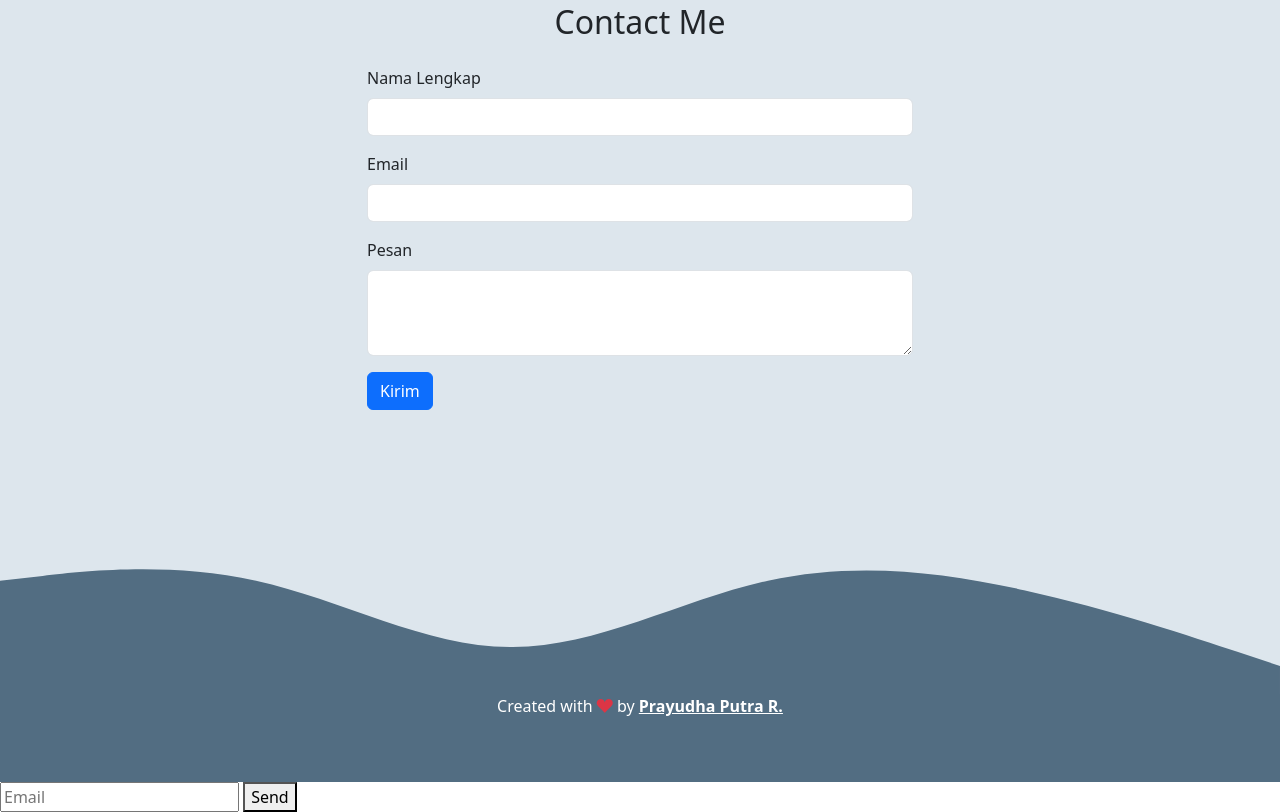
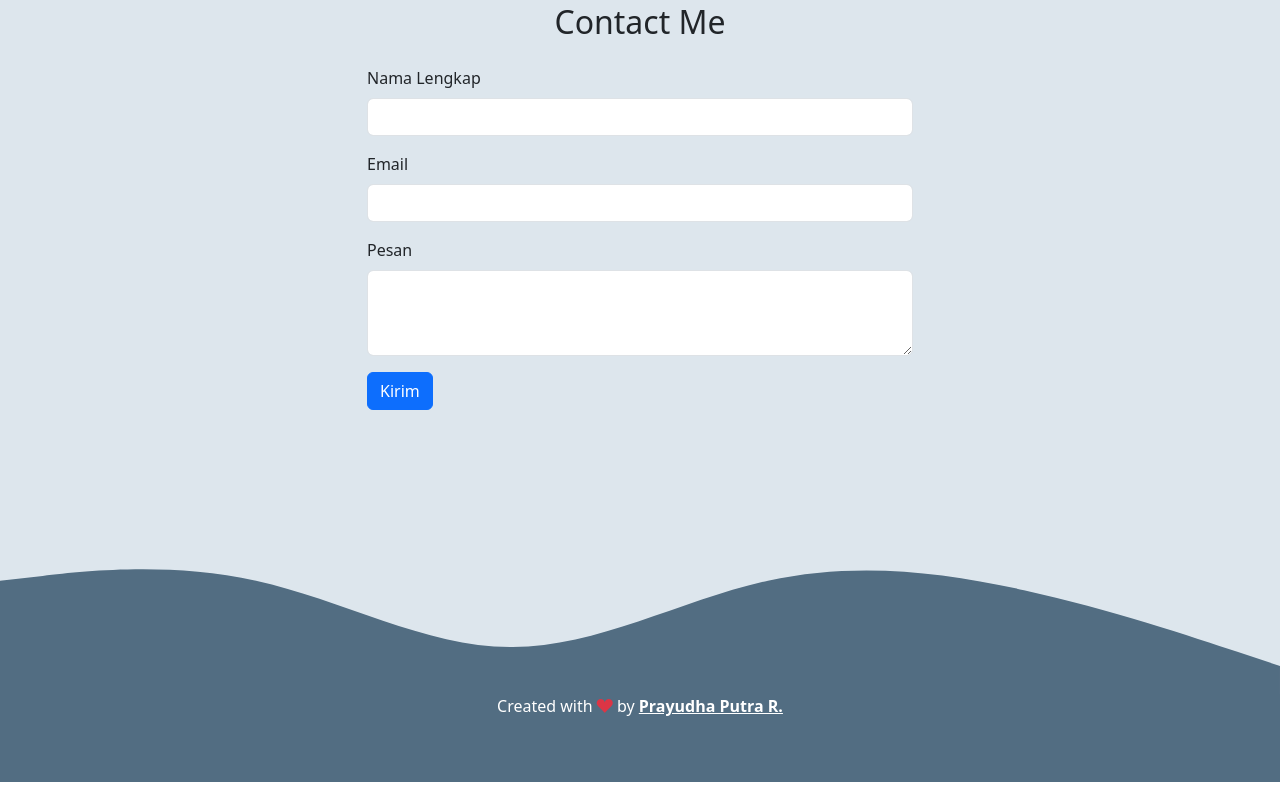
Before and after one commit to prayudhaputra/prayudhaputra.github.io, a plain HTML site: page index.html in a window 1280 px wide. Shown: the part 2608-3420 px from the top of the page. After the commit the page ends 3390 px from the top, so only its background shows below. Drawn offline with nearby package versions, Linux system fonts and the light colour scheme.

Commit message:
menghapus kesalahan tampilan form input di bawah halaman web

```diff
--- a/index.html
+++ b/index.html
@@ -204,11 +204,6 @@
     <!-- akhir footer -->
     <script src="https://cdn.jsdelivr.net/npm/bootstrap@5.3.1/dist/js/bootstrap.bundle.min.js" integrity="sha384-HwwvtgBNo3bZJJLYd8oVXjrBZt8cqVSpeBNS5n7C8IVInixGAoxmnlMuBnhbgrkm" crossorigin="anonymous"></script>
 
-    <form name="submit-to-google-sheet">
-      <input name="email" type="email" placeholder="Email" required />
-      <button type="submit">Send</button>
-    </form>
-
     <script>
       const scriptURL = "https://script.google.com/macros/s/AKfycbxPzy2723NuhMiF9nd9AApadcruElFiyrKbJF9lp2sLjDoXtu4pv4gde4n1MDwONtmQ/exec";
       const form = document.forms["contact-form"];
```
